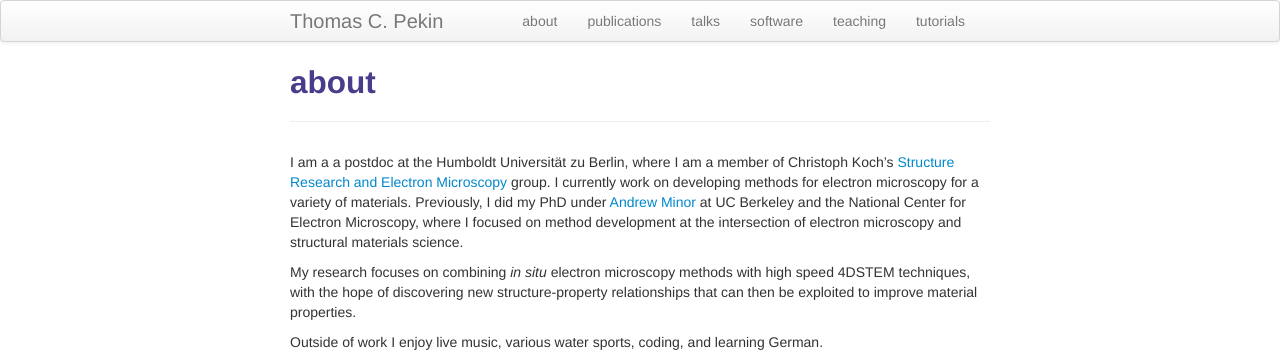
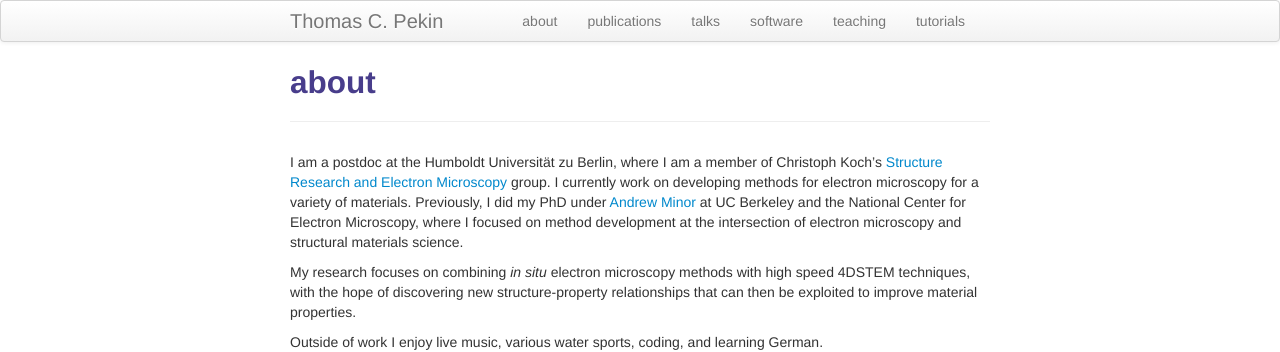
Before and after one commit to tcpekin/tcpekin.github.io, a Jekyll site: the page built from pages/about.md, in a window 1280 px wide. Shown: the top 352 px of the page. Built offline with Jekyll 4.4.1, drawn with Linux system fonts in a browser that asks for light colours.

Commit message:
small typo

```diff
--- a/pages/about.md
+++ b/pages/about.md
@@ -4,7 +4,7 @@ title: about
 description: Thomas C. Pekin is Professor in Biostatistics and Medical Informatics at University of Wisconsin - Madison; research in statistical genetics
 ---
 
-I am a a postdoc at the Humboldt Universität zu Berlin, where I am a member of Christoph Koch's [Structure Research and Electron Microscopy](https://www.physics.hu-berlin.de/en/sem) group. I currently work on developing methods for electron microscopy for a variety of materials. Previously, I did my PhD under [Andrew Minor](https://aminor.mse.berkeley.edu/) at UC Berkeley and the National Center for Electron Microscopy, where I focused on method development at the intersection of electron microscopy and structural materials science.
+I am a postdoc at the Humboldt Universität zu Berlin, where I am a member of Christoph Koch's [Structure Research and Electron Microscopy](https://www.physics.hu-berlin.de/en/sem) group. I currently work on developing methods for electron microscopy for a variety of materials. Previously, I did my PhD under [Andrew Minor](https://aminor.mse.berkeley.edu/) at UC Berkeley and the National Center for Electron Microscopy, where I focused on method development at the intersection of electron microscopy and structural materials science.
 
 My research focuses on combining _in situ_ electron microscopy methods with high speed 4DSTEM techniques, with the hope of discovering new structure-property relationships that can then be exploited to improve material properties.
 
```
